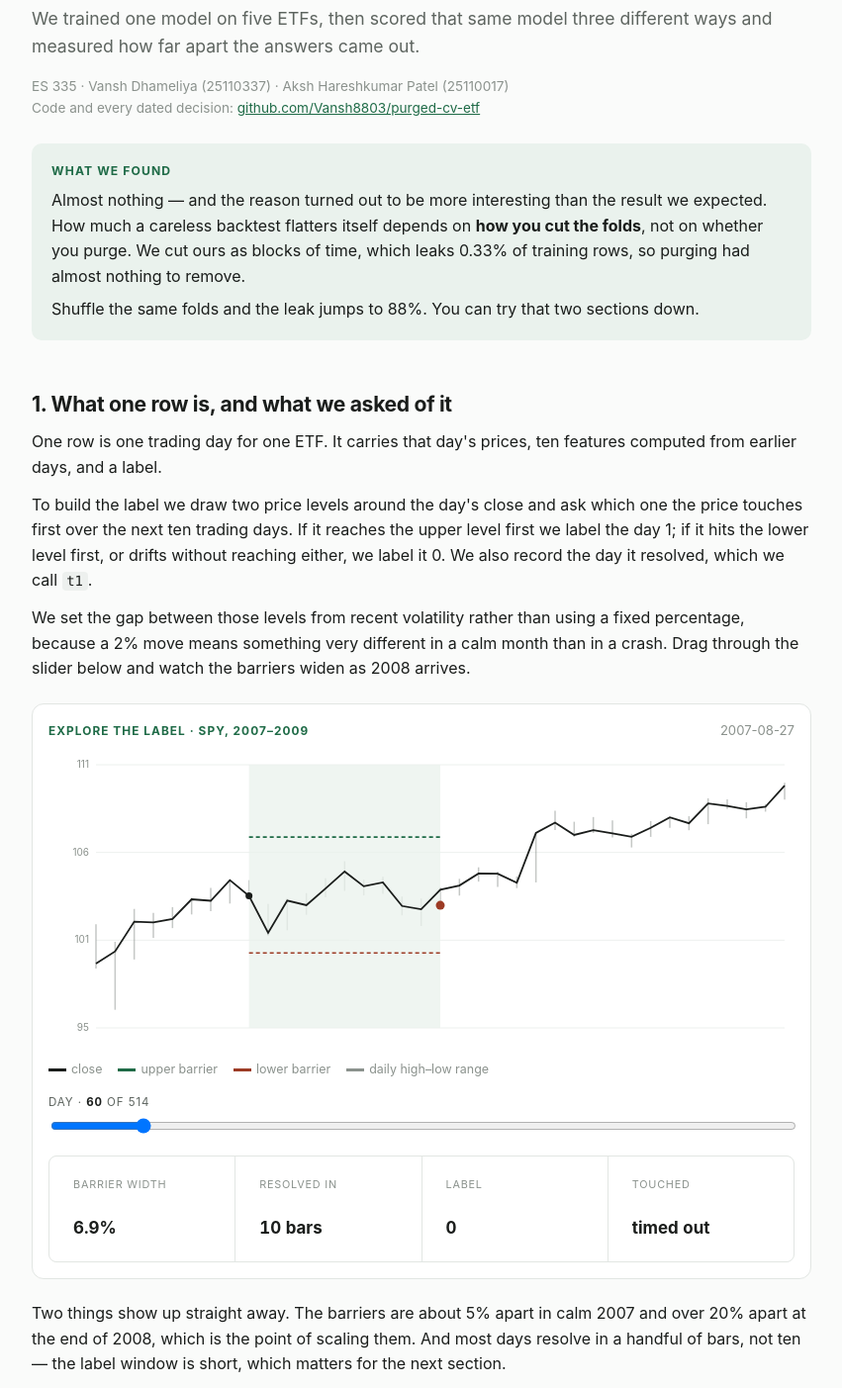
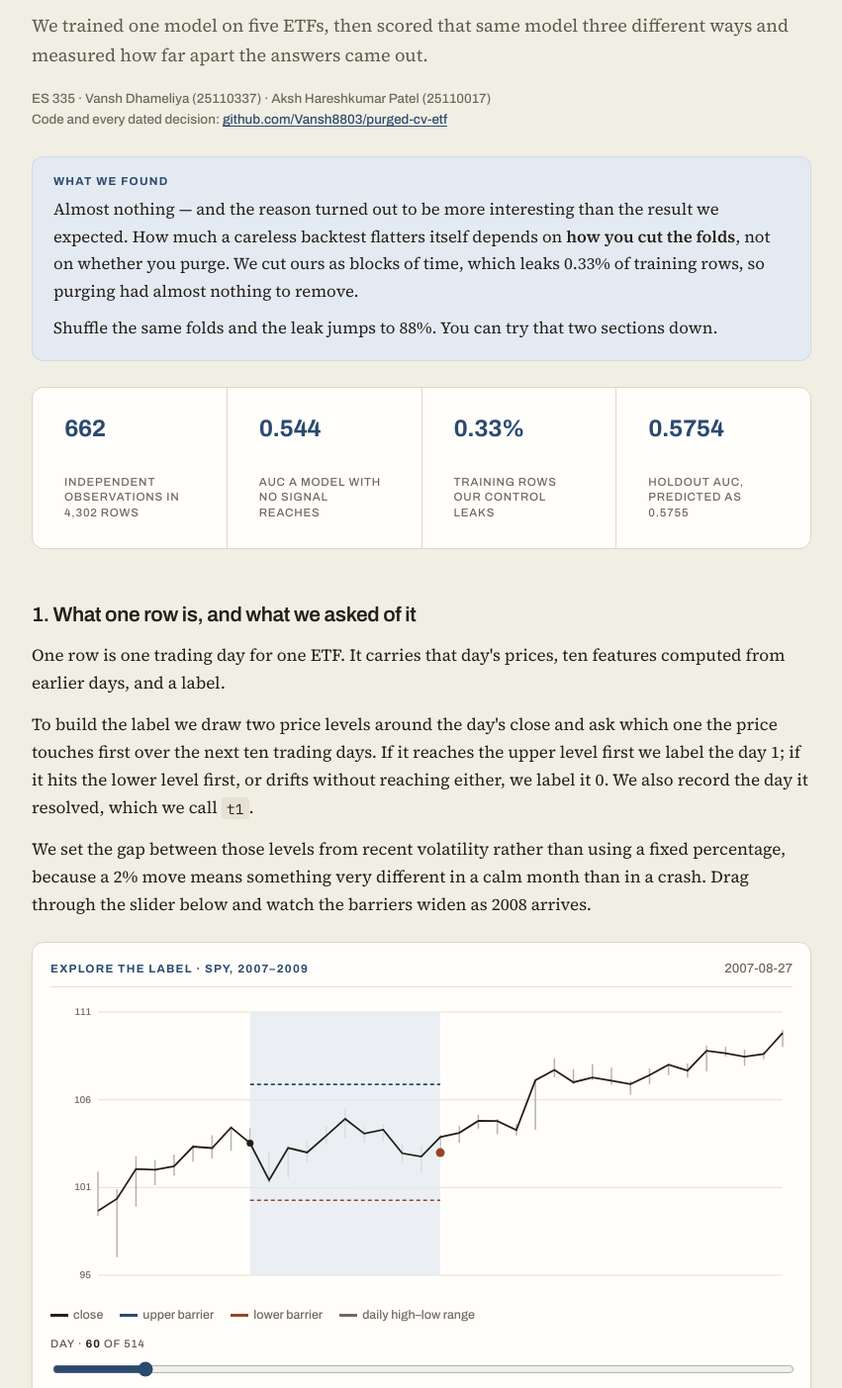
Before and after one commit to Vansh8803/purged-cv-etf, a plain HTML site: page docs/index.html in a window 1280 px wide. Shown: the part 134-1537 px from the top of the page at 99% size, without its empty margins (214-1065 px from the left). Drawn offline with Linux system fonts and the light colour scheme.

Commit message:
Give the site a committed light theme and a visual hierarchy
One light palette instead of a light-and-dark pair: warm oat paper (#f1eee3)
with a deep slate blue to read against it, and rust kept for the things that
went wrong rather than used as the accent. Blue against a warm beige is the
actually complementary pairing, and it avoids the beige-and-terracotta
combination that every generated page seems to land on.

Type is now Archivo for headings, tables and controls, Source Serif 4 for
running prose, IBM Plex Mono for code. Serif for reading and sans for anything
with digits in it suits a page that alternates between argument and tables.

Boxes now carry four tiers, and a tier is a claim about how much the reader
should slow down rather than just a different colour:

- a result worth leaving with: filled, inset rule, uppercase eyebrow
- a mechanism worth pausing on: card, hairline border, blue left rule
- something we got wrong: rust rule and fill, with a label saying so
- a caveat that belongs beside what it qualifies: tinted, small, no border

The three caution boxes get labels ("A mistake we caught", "Read this before
the results", "Against us") so their loudness is explained. Interactive panels
are raised off the paper with a soft shadow, so they read as something you
operate rather than more page to read. A four-figure strip under the summary
carries the numbers the whole project rests on.

Checked all thirteen foreground-background pairs for WCAG contrast. One failed:
the muted grey used for captions, legends and stat labels came out at 3.08
against 4.5 needed, so it is darkened from #8d8778 to #6f6a5e, which keeps the
warm cast and clears 4.6 on paper and 5.1 on card. Everything else was already
above its threshold.

Every token is defined on :root, every token defined is used, and the canvas
drawing code reads the same tokens, so the three charts follow the palette.
161 tests pass and the data-contract check still passes.

```diff
--- a/docs/index.html
+++ b/docs/index.html
@@ -4,91 +4,132 @@
 <meta charset="utf-8">
 <meta name="viewport" content="width=device-width, initial-scale=1">
 <title>Purged Cross-Validation for ETF Backtests</title>
+<link rel="preconnect" href="https://fonts.gstatic.com" crossorigin>
+<link rel="stylesheet" href="https://fonts.googleapis.com/css2?family=Archivo:wght@500;600;700&family=Source+Serif+4:opsz,wght@8..60,400;8..60,600&family=IBM+Plex+Mono:wght@400&display=swap">
 <style>
+  /* One committed light palette: warm oat paper, deep slate blue to read
+     against it, rust reserved for the things that went wrong. */
   :root{
-    --bg:#fafbfa; --card:#fff; --ink:#1a1d1b; --mid:#5d645f; --faint:#8b928d;
-    --line:#e2e6e3; --accent:#1f6b47; --soft:#eaf2ed; --warn:#9c3b25; --warnsoft:#fbeeea;
-    --grid:#edf0ee;
-    --sans:"Inter",ui-sans-serif,system-ui,-apple-system,"Segoe UI",sans-serif;
-    --mono:ui-monospace,SFMono-Regular,Menlo,monospace;
-  }
-  @media (prefers-color-scheme:dark){:root:not([data-theme=light]){
-    --bg:#141715; --card:#1c201d; --ink:#e9ece9; --mid:#a3aba5; --faint:#79817b;
-    --line:#2b312d; --accent:#5fb98a; --soft:#19271f; --warn:#e09177; --warnsoft:#2a1b16;
-    --grid:#232825; color-scheme:dark;
-  }}
-  :root[data-theme=dark]{
-    --bg:#141715; --card:#1c201d; --ink:#e9ece9; --mid:#a3aba5; --faint:#79817b;
-    --line:#2b312d; --accent:#5fb98a; --soft:#19271f; --warn:#e09177; --warnsoft:#2a1b16;
-    --grid:#232825; color-scheme:dark;
+    --bg:#f1eee3; --card:#faf8f2; --raise:#fffefb;
+    --ink:#231f1a; --mid:#5f594e; --faint:#6f6a5e;
+    --line:#ddd7c7; --grid:#e6e1d2;
+    --accent:#2b4a6f; --soft:#e4eaf1;
+    --warn:#9a4327; --warnsoft:#f6e7df;
+    --sans:"Archivo",ui-sans-serif,system-ui,-apple-system,"Segoe UI",sans-serif;
+    --serif:"Source Serif 4",Georgia,"Times New Roman",serif;
+    --mono:"IBM Plex Mono",ui-monospace,SFMono-Regular,Menlo,monospace;
+    color-scheme:light;
   }
   *{box-sizing:border-box}
-  body{margin:0;background:var(--bg);color:var(--ink);font:400 16px/1.6 var(--sans)}
+  body{margin:0;background:var(--bg);color:var(--ink);font:400 17px/1.66 var(--serif);
+    -webkit-font-smoothing:antialiased}
   .wrap{max-width:820px;margin:0 auto;padding-left:max(16px,env(safe-area-inset-left,0px));
     padding-right:max(16px,env(safe-area-inset-right,0px));padding-block:0 72px}
-  h1{font-size:clamp(1.65rem,5vw,2.2rem);line-height:1.12;letter-spacing:-.025em;
-    margin:0 0 12px;font-weight:700;text-wrap:balance}
-  h2{font-size:1.32rem;line-height:1.25;letter-spacing:-.015em;margin:52px 0 10px;
-    font-weight:650;scroll-margin-top:16px;text-wrap:balance}
-  h3{font-size:1rem;margin:28px 0 6px;font-weight:650}
-  p{margin:12px 0}
-  .lede{font-size:1.1rem;color:var(--mid)}
-  .meta{font-size:.85rem;color:var(--faint);margin:16px 0 0}
-  a{color:var(--accent)}
-  code{font:.87em var(--mono);background:var(--grid);padding:.1em .34em;border-radius:4px}
-  ul{margin:12px 0;padding-left:20px} li{margin:6px 0} li::marker{color:var(--faint)}
+  h1{font:700 clamp(1.7rem,5vw,2.35rem)/1.1 var(--sans);letter-spacing:-.028em;
+    margin:0 0 14px;text-wrap:balance}
+  h2{font:600 1.3rem/1.25 var(--sans);letter-spacing:-.015em;margin:54px 0 10px;
+    scroll-margin-top:16px;text-wrap:balance}
+  h3{font:600 1.02rem/1.35 var(--sans);margin:30px 0 4px}
+  p{margin:13px 0}
+  .lede{font-size:1.13rem;color:var(--mid)}
+  .meta{font:400 .84rem/1.6 var(--sans);color:var(--faint);margin:18px 0 0}
+  a{color:var(--accent);text-decoration-thickness:1px;text-underline-offset:2px}
+  code{font:.85em var(--mono);background:var(--grid);padding:.12em .36em;border-radius:4px}
+  ul{margin:13px 0;padding-left:21px} li{margin:7px 0} li::marker{color:var(--faint)}
+  b,strong{font-weight:600}
 
-  .answer{background:var(--soft);border-radius:10px;padding:18px 20px;margin:24px 0}
-  .answer h3{margin:0 0 8px;color:var(--accent);font-size:.76rem;text-transform:uppercase;
-    letter-spacing:.09em}
-  .answer p{margin:8px 0} .answer p:last-child{margin-bottom:0}
+  /* Three tiers of box, loudest first. A tier is a claim about how much the
+     reader should slow down, so each one looks different rather than just
+     differently coloured. */
 
-  .box{background:var(--card);border:1px solid var(--line);border-radius:10px;
-    padding:16px 18px;margin:20px 0}
-  .box.flag{border-left:3px solid var(--warn);background:var(--warnsoft)}
+  /* 1. a result we want you to leave with */
+  .answer{background:var(--soft);border-radius:12px;padding:20px 22px;margin:26px 0;
+    box-shadow:inset 0 0 0 1px #cfd9e6}
+  .answer h3{margin:0 0 9px;color:var(--accent);font:700 .72rem/1 var(--sans);
+    text-transform:uppercase;letter-spacing:.11em}
+  .answer p{margin:9px 0;font-size:1.04rem} .answer p:last-child{margin-bottom:0}
+
+  /* 2. a mechanism worth pausing on */
+  .box{background:var(--card);border:1px solid var(--line);border-left:3px solid var(--accent);
+    border-radius:0 10px 10px 0;padding:15px 18px;margin:22px 0}
+  .box p:first-child{margin-top:0} .box p:last-child{margin-bottom:0}
+  .box .tag{display:block;font:700 .68rem/1 var(--sans);text-transform:uppercase;
+    letter-spacing:.11em;color:var(--accent);margin-bottom:8px}
+
+  /* 3. something we got wrong, or a reading that would mislead */
+  .box.flag{border-left-color:var(--warn);background:var(--warnsoft);border-color:#e8d5c9}
+  .box.flag .tag{color:var(--warn)}
+
+  /* quietest: a caveat that belongs next to the thing it qualifies */
+  .aside{font:400 .92rem/1.6 var(--serif);color:var(--mid);background:var(--grid);
+    border-radius:8px;padding:11px 14px;margin:16px 0}
+
+  /* headline figures, because these four numbers are the project */
+  .stats{display:grid;gap:1px;background:var(--line);border:1px solid var(--line);
+    border-radius:12px;overflow:hidden;margin:26px 0;
+    grid-template-columns:repeat(auto-fit,minmax(142px,1fr))}
+  .stats div{background:var(--raise);padding:14px 16px}
+  .stats .n{font:700 1.5rem/1.1 var(--sans);font-variant-numeric:tabular-nums;
+    letter-spacing:-.02em;color:var(--accent)}
+  .stats .k{font:500 .72rem/1.35 var(--sans);text-transform:uppercase;letter-spacing:.07em;
+    color:var(--faint);margin-top:5px}
 
   /* interactive blocks */
-  .demo{background:var(--card);border:1px solid var(--line);border-radius:12px;
-    padding:16px;margin:22px 0}
+  /* an interactive panel is raised off the paper, so it reads as a thing you
+     operate rather than more page to read */
+  .demo{background:var(--raise);border:1px solid var(--line);border-radius:12px;
+    padding:18px;margin:24px 0;box-shadow:0 1px 2px rgba(60,48,30,.05),
+    0 6px 16px -10px rgba(60,48,30,.14)}
   .demo .hd{display:flex;justify-content:space-between;align-items:baseline;gap:12px;
-    flex-wrap:wrap;margin-bottom:12px}
-  .demo .hd b{font-size:.74rem;text-transform:uppercase;letter-spacing:.09em;color:var(--accent)}
-  .demo .hd span{font-size:.82rem;color:var(--faint)}
+    flex-wrap:wrap;margin-bottom:13px;padding-bottom:11px;border-bottom:1px solid var(--grid)}
+  .demo .hd b{font:700 .72rem/1 var(--sans);text-transform:uppercase;letter-spacing:.11em;
+    color:var(--accent)}
+  .demo .hd span{font:500 .82rem var(--sans);color:var(--faint);
+    font-variant-numeric:tabular-nums}
   canvas{width:100%;display:block;border-radius:6px}
-  .ctl{display:grid;gap:14px;grid-template-columns:repeat(auto-fit,minmax(170px,1fr));
-    margin-top:14px}
-  label{display:block;font-size:.72rem;text-transform:uppercase;letter-spacing:.08em;
-    color:var(--mid);margin-bottom:5px}
+  .ctl{display:grid;gap:15px;grid-template-columns:repeat(auto-fit,minmax(170px,1fr));
+    margin-top:15px}
+  label{display:block;font:500 .7rem/1.3 var(--sans);text-transform:uppercase;
+    letter-spacing:.08em;color:var(--mid);margin-bottom:6px}
   select,input[type=range]{width:100%}
-  select{padding:7px;border:1px solid var(--line);border-radius:6px;background:var(--bg);
-    color:var(--ink);font:inherit;font-size:.88rem}
-  .v{font-weight:650;font-variant-numeric:tabular-nums;color:var(--ink)}
+  select{padding:7px 8px;border:1px solid var(--line);border-radius:6px;background:var(--bg);
+    color:var(--ink);font:500 .86rem var(--sans)}
+  input[type=range]{accent-color:var(--accent)}
+  .v{font-weight:700;font-variant-numeric:tabular-nums;color:var(--ink)}
   fieldset{border:0;padding:0;margin:0} fieldset:disabled{opacity:.4}
-  .seg{display:flex;gap:0;border:1px solid var(--line);border-radius:7px;overflow:hidden}
-  .seg button{flex:1;padding:8px 6px;border:0;background:var(--bg);color:var(--mid);
-    font:600 .82rem var(--sans);cursor:pointer}
-  .seg button[aria-pressed=true]{background:var(--accent);color:#fff}
+  .seg{display:flex;border:1px solid var(--line);border-radius:8px;overflow:hidden}
+  .seg button{flex:1;padding:9px 6px;border:0;background:var(--bg);color:var(--mid);
+    font:600 .82rem var(--sans);cursor:pointer;transition:background .12s,color .12s}
+  .seg button:hover{background:var(--grid)}
+  .seg button[aria-pressed=true]{background:var(--accent);color:var(--raise)}
   .read{display:grid;gap:1px;background:var(--line);border:1px solid var(--line);
-    border-radius:8px;overflow:hidden;margin-top:14px;
-    grid-template-columns:repeat(auto-fit,minmax(104px,1fr))}
-  .read div{background:var(--card);padding:10px 12px}
-  .read .k{font-size:.68rem;text-transform:uppercase;letter-spacing:.07em;color:var(--faint)}
-  .read .n{font-size:1.06rem;font-weight:650;font-variant-numeric:tabular-nums;margin-top:2px}
-  .legend{display:flex;gap:16px;flex-wrap:wrap;font-size:.78rem;color:var(--faint);margin-top:10px}
+    border-radius:9px;overflow:hidden;margin-top:15px;
+    grid-template-columns:repeat(auto-fit,minmax(108px,1fr))}
+  .read div{background:var(--card);padding:11px 13px}
+  .read .k{font:500 .67rem/1.3 var(--sans);text-transform:uppercase;letter-spacing:.07em;
+    color:var(--faint)}
+  .read .n{font:700 1.08rem/1.25 var(--sans);font-variant-numeric:tabular-nums;margin-top:3px}
+  .read .n.hi{color:var(--accent)} .read .n.lo{color:var(--warn)}
+  .legend{display:flex;gap:17px;flex-wrap:wrap;font:400 .78rem var(--sans);
+    color:var(--faint);margin-top:11px}
   .sw{display:inline-block;width:18px;height:3px;vertical-align:middle;margin-right:5px}
 
-  .tw{overflow-x:auto;margin:18px 0}
-  table{width:100%;border-collapse:collapse;font-size:.85rem;min-width:380px}
-  th,td{padding:7px 9px;text-align:right;border-bottom:1px solid var(--line);
+  .tw{overflow-x:auto;margin:20px 0}
+  table{width:100%;border-collapse:collapse;font:400 .85rem/1.45 var(--sans);min-width:380px}
+  th,td{padding:8px 10px;text-align:right;border-bottom:1px solid var(--grid);
     font-variant-numeric:tabular-nums}
-  th:first-child,td:first-child{text-align:left;font-variant-numeric:normal}
-  thead th{font-weight:600;color:var(--mid);border-bottom:1.5px solid var(--ink);
-    font-size:.72rem;text-transform:uppercase;letter-spacing:.05em}
+  th:first-child,td:first-child{text-align:left;font-variant-numeric:normal;font-weight:500}
+  thead th{font-weight:600;color:var(--mid);background:var(--card);
+    border-bottom:1.5px solid var(--line);font-size:.71rem;text-transform:uppercase;
+    letter-spacing:.06em}
+  tbody tr:last-child td{border-bottom:0}
+  tbody tr:hover{background:var(--card)}
   td.hi{font-weight:700;color:var(--accent)} td.lo{font-weight:700;color:var(--warn)}
-  caption{caption-side:bottom;text-align:left;color:var(--faint);font-size:.78rem;padding-top:8px}
+  caption{caption-side:bottom;text-align:left;color:var(--faint);
+    font:400 .79rem/1.55 var(--sans);padding-top:9px}
 
-  footer{margin-top:56px;padding-top:20px;border-top:1px solid var(--line);
-    color:var(--faint);font-size:.85rem}
+  footer{margin-top:60px;padding-top:22px;border-top:2px solid var(--line);
+    color:var(--faint);font:400 .85rem/1.65 var(--sans)}
   @media (max-width:560px){h2{margin-top:40px}}
   @media (prefers-reduced-motion:reduce){*{transition:none!important}}
 </style>
@@ -112,6 +153,13 @@
   folds</b>, not on whether you purge. We cut ours as blocks of time, which leaks 0.33% of
   training rows, so purging had almost nothing to remove.</p>
   <p>Shuffle the same folds and the leak jumps to 88%. You can try that two sections down.</p>
+</div>
+
+<div class="stats">
+  <div><div class="n">662</div><div class="k">independent observations in 4,302 rows</div></div>
+  <div><div class="n">0.544</div><div class="k">AUC a model with no signal reaches</div></div>
+  <div><div class="n">0.33%</div><div class="k">training rows our control leaks</div></div>
+  <div><div class="n">0.5754</div><div class="k">holdout AUC, predicted as 0.5755</div></div>
 </div>
 
 <h2 id="label">1. What one row is, and what we asked of it</h2>
@@ -154,6 +202,7 @@ apart at the end of 2008, which is the point of scaling them. And most days reso
 of bars, not ten — the label window is short, which matters for the next section.</p>
 
 <div class="box flag">
+  <span class="tag">A mistake we caught</span>
   <p><b>We got this wrong first.</b> Our original barriers were 2.5 times narrower. At that
   width a single day's trading range was usually already wider than the gap, so the median day
   resolved in <b>one bar</b> and the ten-day limit almost never mattered.</p>
@@ -244,6 +293,7 @@ the end.</p>
 its standard error. One baseline needs saying out loud:</p>
 
 <div class="box flag">
+  <span class="tag">Read this before the results</span>
   <p><b>An AUC of 0.544 means no signal, not a weak one.</b> We generated fake price series with
   no predictability at all, ran the whole pipeline on them, and the full feature set still
   scored 0.544.</p>
@@ -341,9 +391,9 @@ its damage.</p>
   </div>
 </div>
 
-<p style="font-size:.9rem;color:var(--mid)">"One bar late" delays the position by a bar. It is a
-real cost of being slow, but it is not the same as filling at the next open, which we could not
-do as arithmetic on a position series.</p>
+<p class="aside">"One bar late" delays the position by a bar. It is a real cost of being
+slow, but it is not the same as filling at the next open, which we could not do as
+arithmetic on a position series.</p>
 
 <h2 id="holdout">6. The holdout, opened once</h2>
 
@@ -368,6 +418,7 @@ same reason and none beat the index. Nothing reaches a t-statistic of 2, because
 Sharpe standard error of 0.580 rather than 0.242.</p>
 
 <div class="box flag">
+  <span class="tag">Against us</span>
   <p><b>Our one significant finding reversed.</b> Before the holdout, logistic's selection edge
   was −0.164 with a t of −2.36, the only result we had that cleared two standard errors. We wrote
   that it was measurably picking bad days. On the holdout the same model's edge is <b>+0.179</b>.</p>
@@ -624,7 +675,7 @@ function updatePanel(){
   const isCtl = sch==="control_kfold";
   el("banner").className = "box" + (isCtl?" flag":"");
   el("banner").innerHTML = isCtl
-    ? "<p><b>This is the control.</b> Standard K-fold is wrong for this data and we run it on purpose, so we can measure what purging changes. Do not read it as a result.</p>"
+    ? "<span class=\"tag\">You are looking at the control</span><p>Standard K-fold is wrong for this data and we run it on purpose, so we can measure what purging changes. Do not read it as a result.</p>"
     : `<p>Pre-holdout, out of fold. Last day ${DATA.dates[DATA.dates.length-1]}; the 2023–2025 holdout is not in this file.</p>`;
 }
 
```
